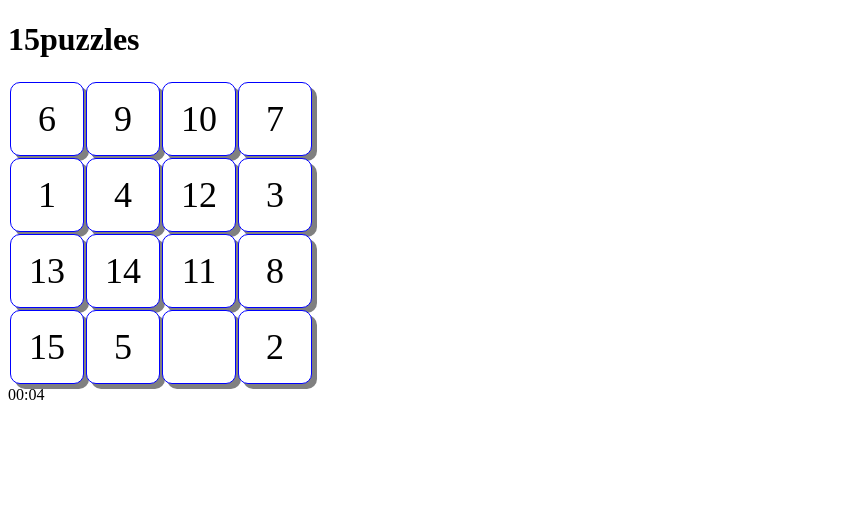
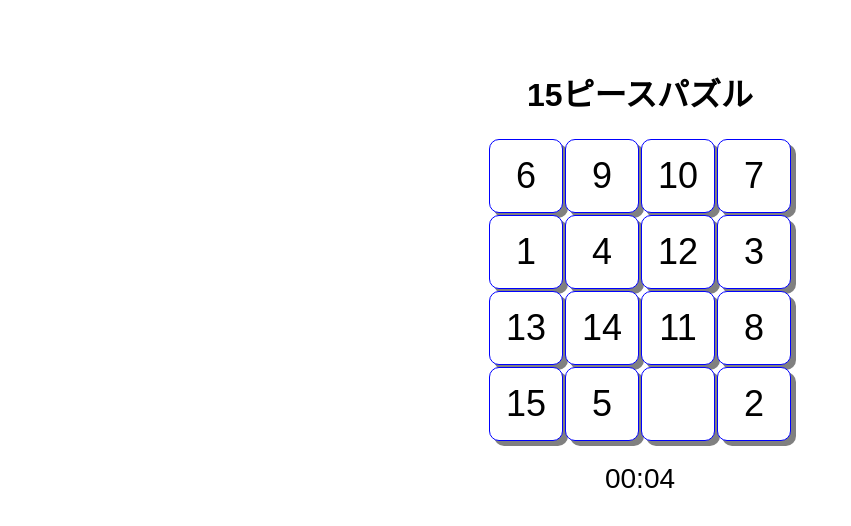
Before and after one commit to chiharakenta/ts-15-puzzles, a website built with Vite: page index.html in a window 1280 px wide. Shown: the whole page, without its empty margins (0-851 px from the left). Built offline with nearby package versions, Linux system fonts and the light colour scheme.

Commit message:
style: 見た目を調整

```diff
--- a/index.html
+++ b/index.html
@@ -3,14 +3,16 @@
   <head>
     <meta charset="UTF-8" />
     <meta name="viewport" content="width=device-width, initial-scale=1.0" />
-    <title>15puzzles</title>
+    <title>15ピースパズル</title>
   </head>
   <body>
-    <h1>15puzzles</h1>
-    <table id="table">
-    </table>
-    <div id="timer">
-      00:00
+    <div class="container">
+      <h1>15ピースパズル</h1>
+      <table id="table">
+      </table>
+      <div id="timer" class="timer">
+        00:00
+      </div>
     </div>
     <script type="module" src="/src/main.ts"></script>
   </body>
--- a/src/main.ts
+++ b/src/main.ts
@@ -71,9 +71,7 @@ const click = (event: Event) => {
 
         if (checkClear()) {
             clearAudio.play();
-            setTimeout(() => {
-                alert('🎉 クリア!おめでとう!!');
-            }, 100);
+            alert('🎉 クリア!おめでとう!!');
             clearInterval(intervalId);
         }
     }
--- a/src/style.css
+++ b/src/style.css
@@ -1,3 +1,15 @@
+/* 日本語フォント */
+body {
+    font-family: 'Hiragino Kaku Gothic Pro', 'メイリオ', sans-serif;
+    text-align: center;
+}
+
+.container {
+    display: inline-block;
+    margin-top: 20px;
+    padding: 20px;
+}
+
 .tile {
     width: 70px;
     height: 70px;
@@ -8,3 +20,8 @@
     background-color: white;
     box-shadow: rgb(128, 128, 128) 5px 5px;
 }
+
+.timer {
+    font-size: 28px;
+    margin-top: 20px;
+}
```
